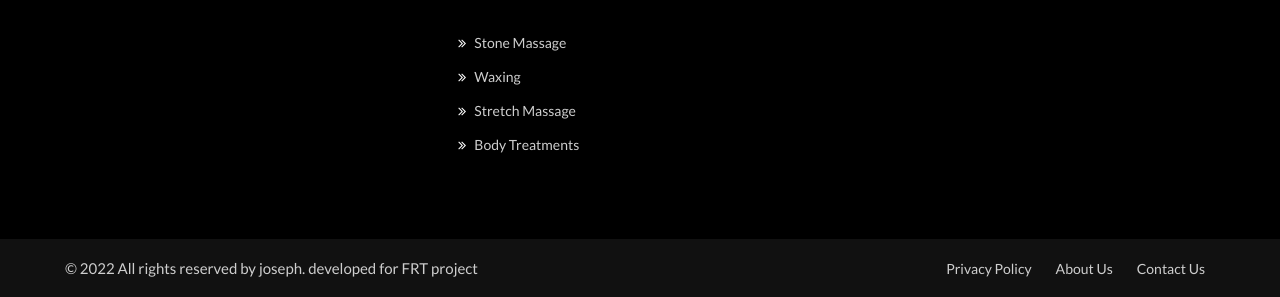
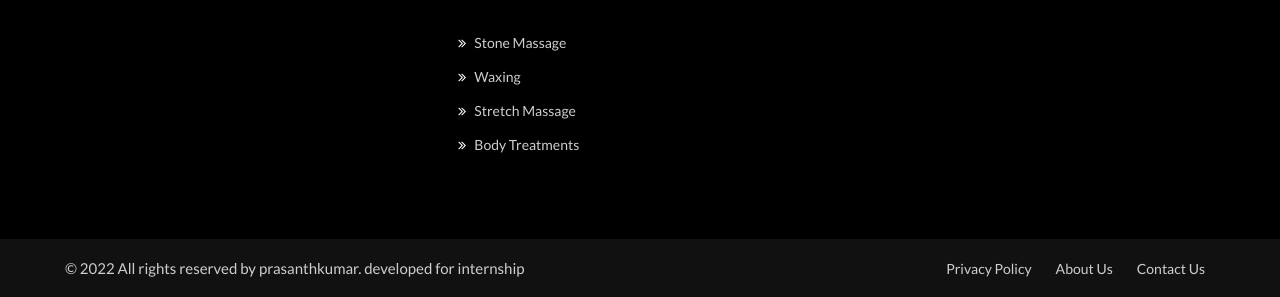
Before and after one commit to PRASANTH123pandi/prasanth986, a plain HTML site: page contact.html in a window 1280 px wide. Shown: the part 1909-2206 px from the top of the page. Drawn offline with nearby package versions, Linux system fonts and the light colour scheme; a web font is replaced by a local one.

Commit message:
Update contact.html

```diff
--- a/contact.html
+++ b/contact.html
@@ -377,7 +377,7 @@
 				<div class="container">
 					<div class="copyright-footer">
 						<div class="columns text-lg-left">
-							<p>© 2022 All rights reserved by joseph. developed for FRT project</a></p>
+							<p>© 2022 All rights reserved by prasanthkumar. developed for internship</a></p>
 						</div>
 						<ul class="columns text-lg-right">
 							<li><a href="#">Privacy Policy</a>
```
